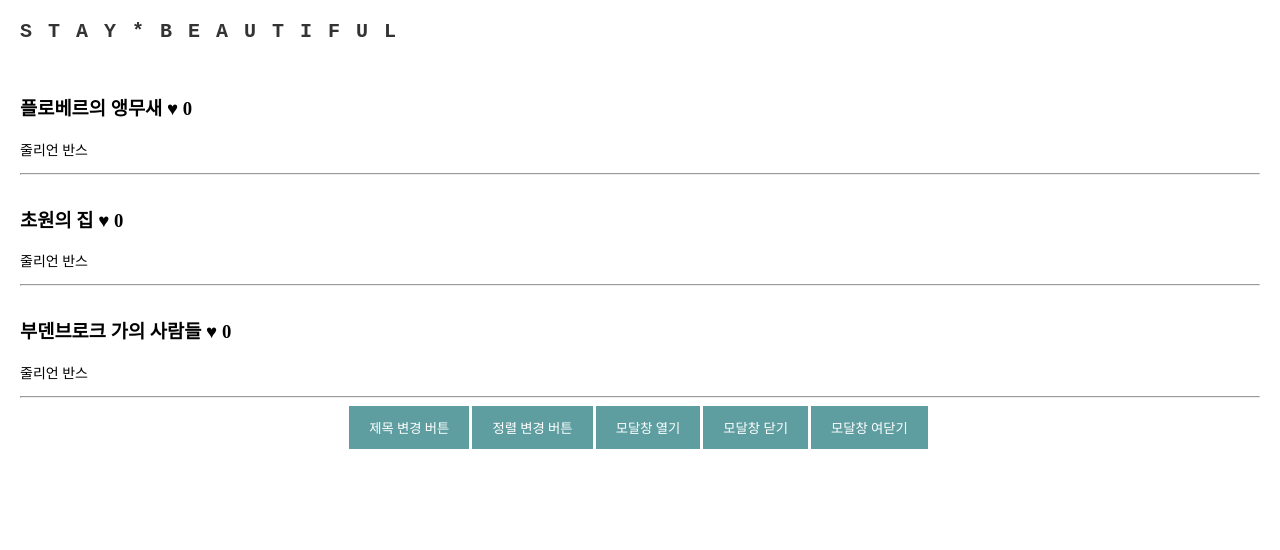
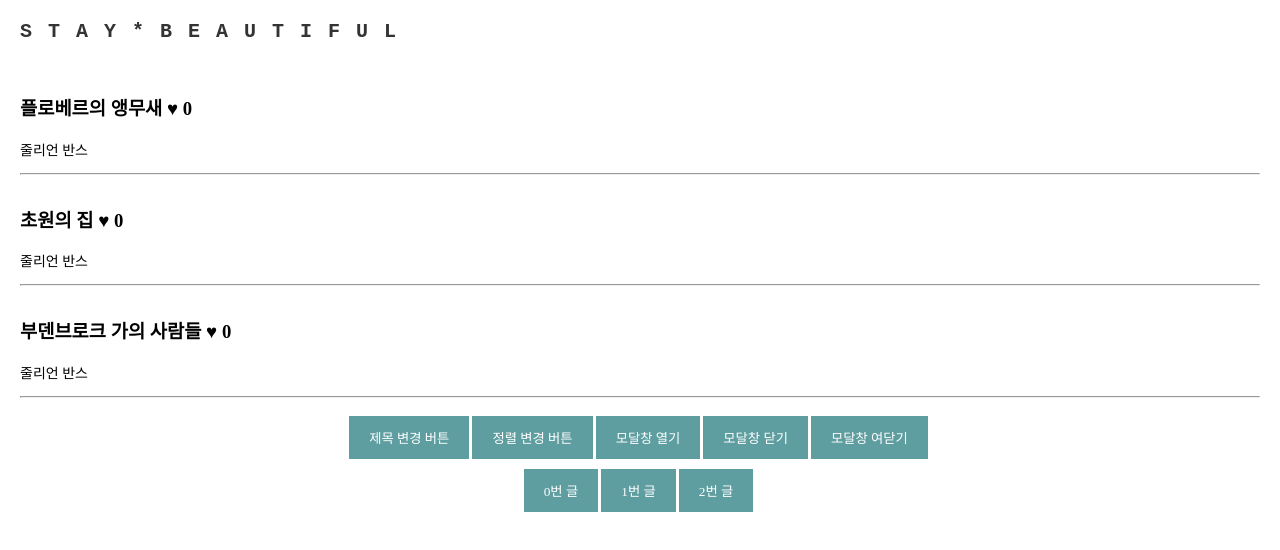
Before and after one commit to rustywhite404/reactBlog, a React (Create React App) app: page / in a window 1280 px wide. Shown: the top 550 px of the page. Built offline with nearby package versions, Linux system fonts and the light colour scheme.

Commit message:
props 예제

```diff
--- a/src/App.css
+++ b/src/App.css
@@ -89,6 +89,7 @@
   color: white;
   font-family: '조선일보명조';
   margin-right:3px;
+  margin-top:10px;
 }
 
 .modal{
--- a/src/App.js
+++ b/src/App.js
@@ -5,7 +5,7 @@ import { useState } from 'react';
 function Modal(props){
   return(
     <div className='modal'>
-      <h2>제목 : {props.title[0]}</h2>
+      <h2>제목 : {props.title[props.selectTitle]}</h2>
       <p>날짜</p>
       <p>상세내용</p>
     </div>
@@ -21,6 +21,10 @@ function App() {
   let exArray2 = exArray.map(function(a){
     return a * 10
   });
+
+  let[selectTitle, changeSelectTitle] = useState(0);
+
+
 
   function normalFor(){
     var normalArray = [];
@@ -68,7 +72,7 @@ function App() {
           title.map(function(a, i){
             return(
               <div className='title-list'>
-                <h3> {a} <span onClick={ ()=>{ changeLikeCountFunction(i)} } >♥</span> { likeCount[i] } </h3>
+                <h3 onClick={()=>{changeSelectTitle(i)}}> {a} <span onClick={ ()=>{ changeLikeCountFunction(i)} } >♥</span> { likeCount[i] } </h3>
                 <p>줄리언 반스</p>
                 <hr />
               </div>
@@ -81,8 +85,13 @@ function App() {
         <button className="basicBtn" onClick={changeModalFunction}>모달창 열기</button>
         <button className="basicBtn" onClick={()=>{changeModal(false)}}>모달창 닫기</button>
         <button className="basicBtn" onClick={changeModalFunction2}>모달창 여닫기</button>
+        <br />
+        <button className="basicBtn" onClick={()=>{changeSelectTitle(0)}}>0번 글</button>
+        <button className="basicBtn" onClick={()=>{changeSelectTitle(1)}}>1번 글</button>
+        <button className="basicBtn" onClick={()=>{changeSelectTitle(2)}}>2번 글</button>
+
         {
-          modal===true ? <Modal title={title} /> : null
+          modal===true ? <Modal title={title} selectTitle={selectTitle} /> : null
         }
         {/* App 안에 들어있는 <Modal> 컴포넌트를 부모-자식 관계라고 표현할 수 있는데,
         자식 컴포넌트가 부모 컴포넌트 안에 있는 state를 가져다 써야 할 경우가 있다.
```
